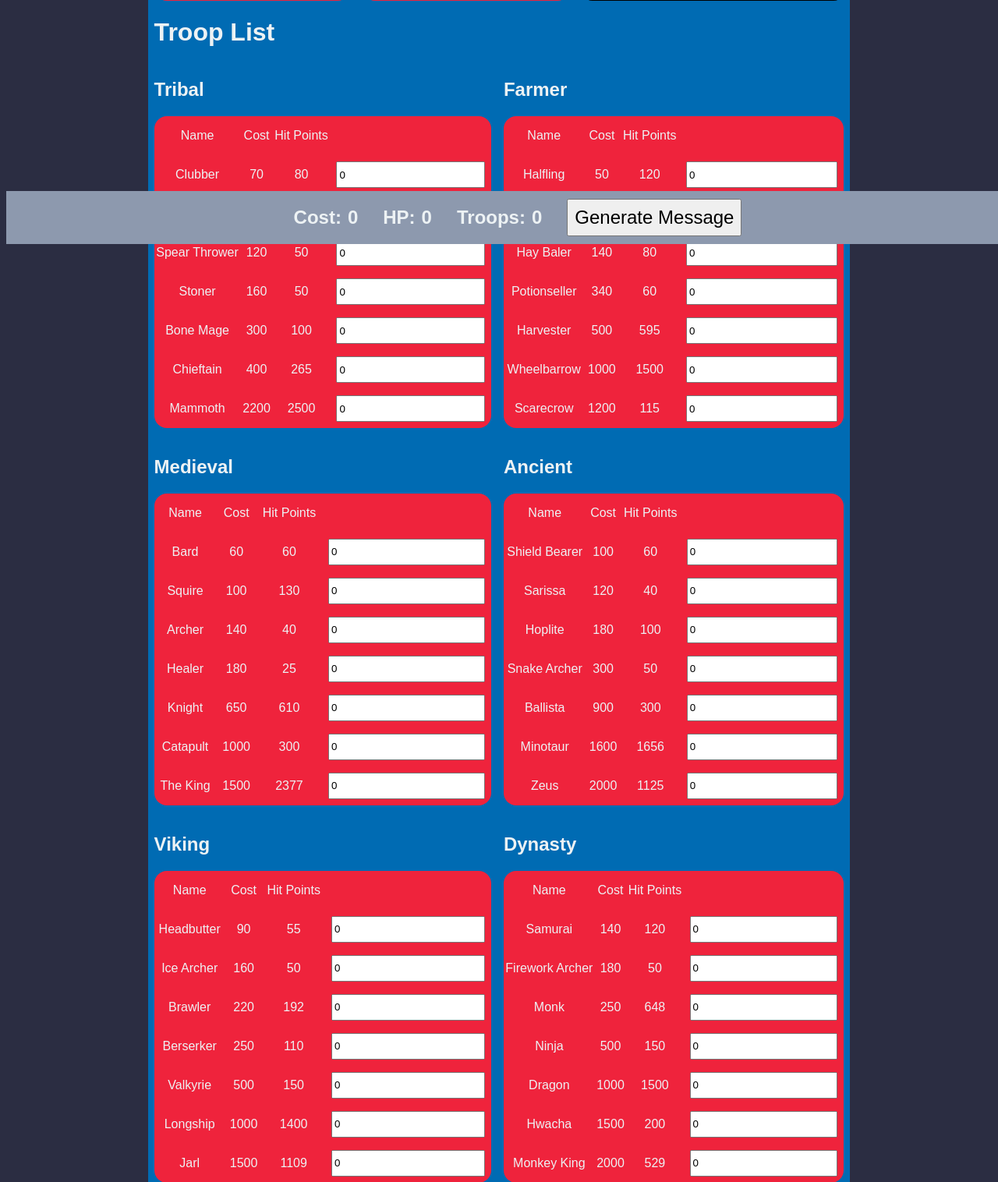
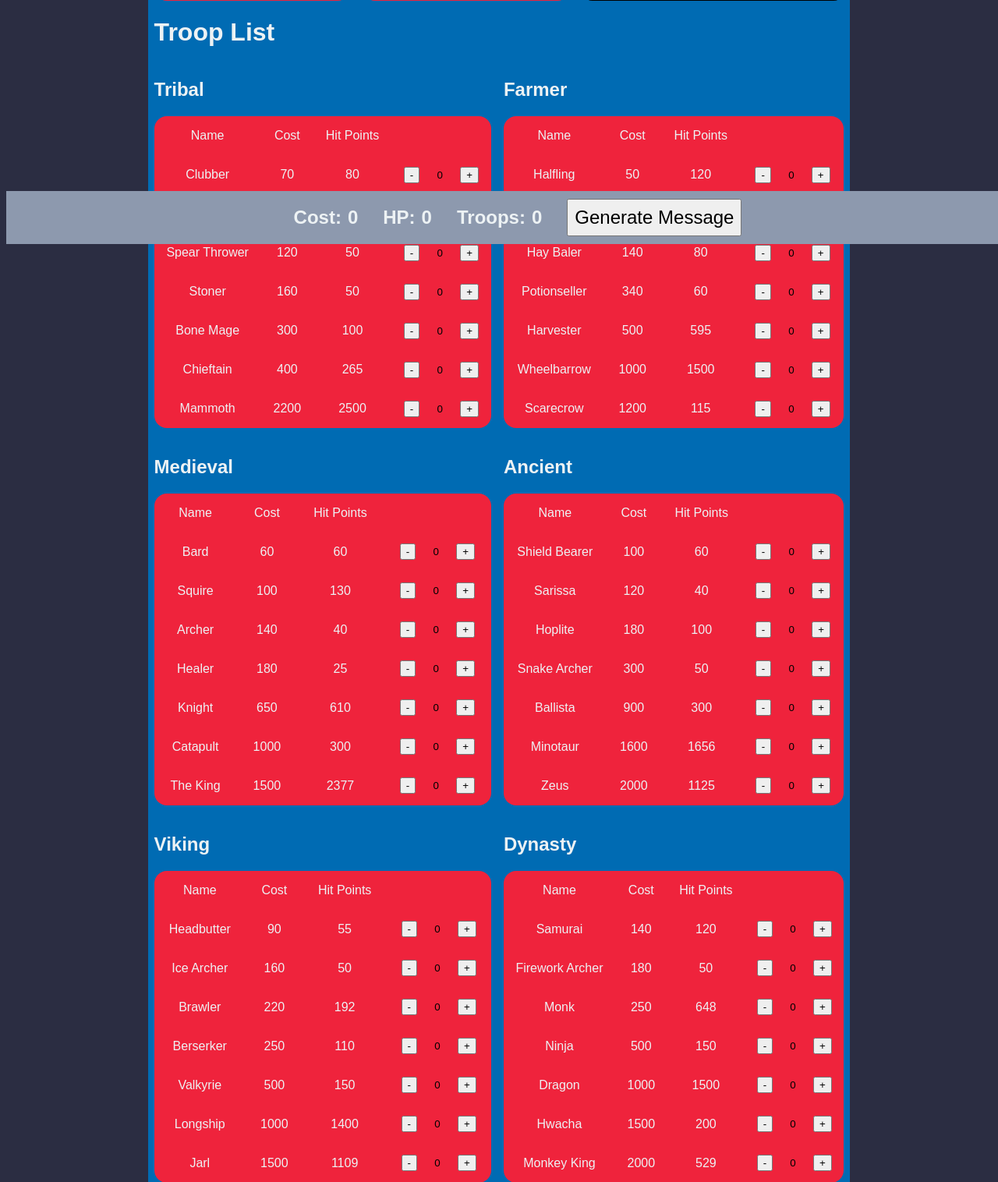
Before and after one commit to mdogdope/TABSArmyBuilder, a PHP site: page / in a window 1280 px wide. Shown: the part 487-2003 px from the top of the page at 78% size. Run offline with PHP 8.4, Linux system fonts and the light colour scheme.

Commit message:
Changed how the input for troops looks

```diff
--- a/index.css
+++ b/index.css
@@ -6,6 +6,19 @@
 	--accent-1: #8D99AE;
 	--accent-2: #EF233C;
 
+}
+
+/* Remove arrows from input numbers */
+/* Chrome, Safari, Edge, Opera */
+input::-webkit-outer-spin-button,
+input::-webkit-inner-spin-button {
+  -webkit-appearance: none;
+  margin: 0;
+}
+
+/* Firefox */
+input[type=number] {
+  -moz-appearance: textfield;
 }
 
 html {
@@ -92,8 +105,11 @@ main {
 	margin: auto;
 }
 
-.selector>p {
-	margin: 0px 16px;
+.selector>input {
+	width: 48px;
+	text-align: center;
+	background-color: var(--accent-2);
+	border-style: none;
 }
 
 /* Styling for the footer */
--- a/index.js
+++ b/index.js
@@ -31,6 +31,9 @@ window.updateTroopLists = updateTroopLists;
 window.calculate = calculate;
 window.generate = generate;
 window.copy = copy;
+window.minus = minus;
+window.plus = plus;
+
 
 var categories = Object.keys(data);
 
@@ -62,18 +65,32 @@ for(var iCategory = 0; iCategory < categories.length; iCategory++){
 		var hp = document.createElement("p");
 		hp.innerHTML = data[categories[iCategory]][names[iName]].hp;
 
+		var selector = document.createElement("div");
+		selector.className = "selector"
+
+		var btnMinus = document.createElement("button");
+		btnMinus.setAttribute("onclick", "minus(this.parentElement)");
+		btnMinus.innerHTML = "-";
+
 		var troopCount = document.createElement("input");
-		troopCount.setAttribute("type", "number")
+		troopCount.setAttribute("type", "number");
+		troopCount.setAttribute("onchange", "calculate()");
 		troopCount.id = names[iName].concat("Count");
-		troopCount.setAttribute("onChange", "calculate()");
-		troopCount.style.margin = "8px";
-		troopCount.defaultValue = 0;
-		troopCount.min = 0;
+		troopCount.value = 0;
+
+		var btnPlus = document.createElement("button");
+		btnPlus.setAttribute("onclick", "plus(this.parentElement)");
+		btnPlus.innerHTML = "+";
+
+		selector.appendChild(btnMinus);
+		selector.appendChild(troopCount);
+		selector.appendChild(btnPlus);
+
 
 		table.appendChild(name);
 		table.appendChild(cost);
 		table.appendChild(hp);
-		table.appendChild(troopCount);
+		table.appendChild(selector);
 	}
 }
 
@@ -103,10 +120,19 @@ function updateTroopLists(){
 	}
 }
 
+function minus(parent){
+	var count = parent.querySelector("input");
+	count.value--;
+	calculate();
+}
+
+function plus(parent){
+	var count = parent.querySelector("input");
+	count.value++;
+	calculate();
+}
+
 function calculate(){
-
-	// document.getElementById("total").innerHTML = document.getElementById("clubberCount").value;
-
 	var totalCost = 0;
 	var totalHp = 0;
 	var totalTroops = 0;
```
